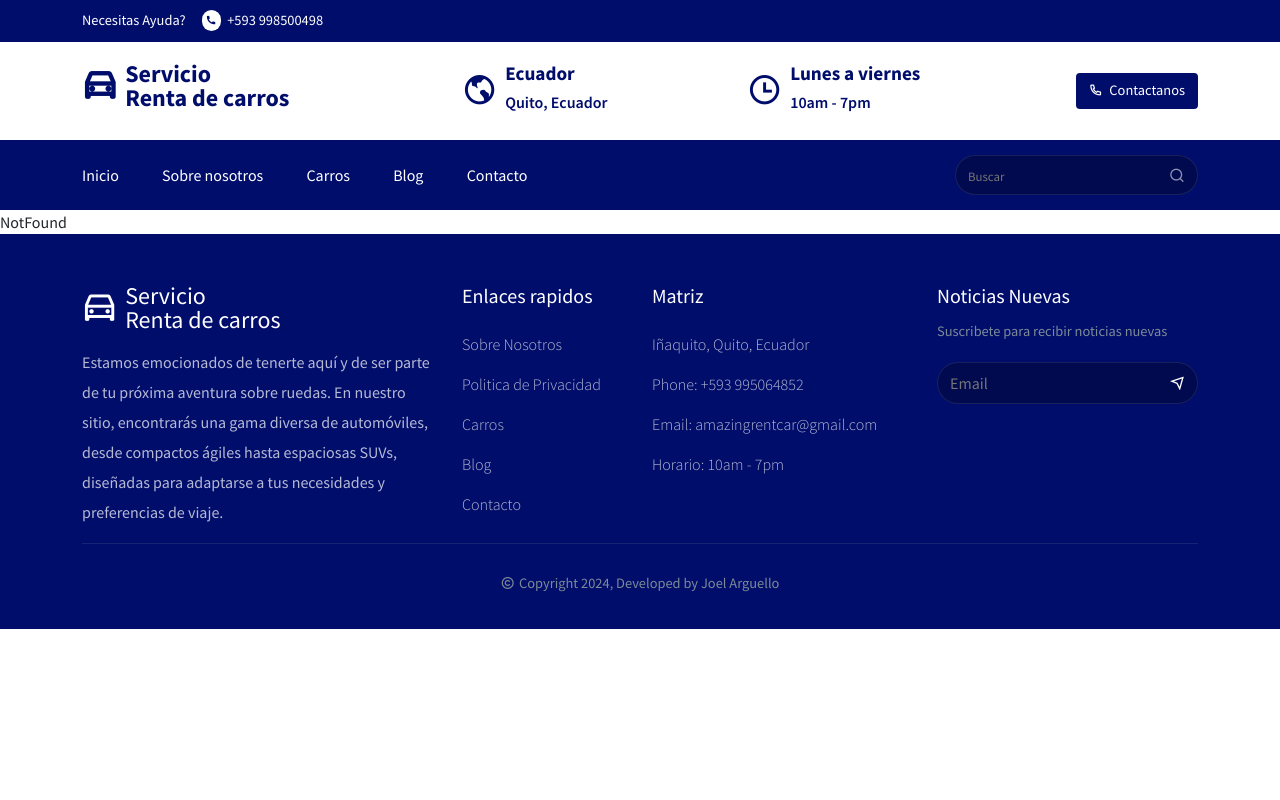
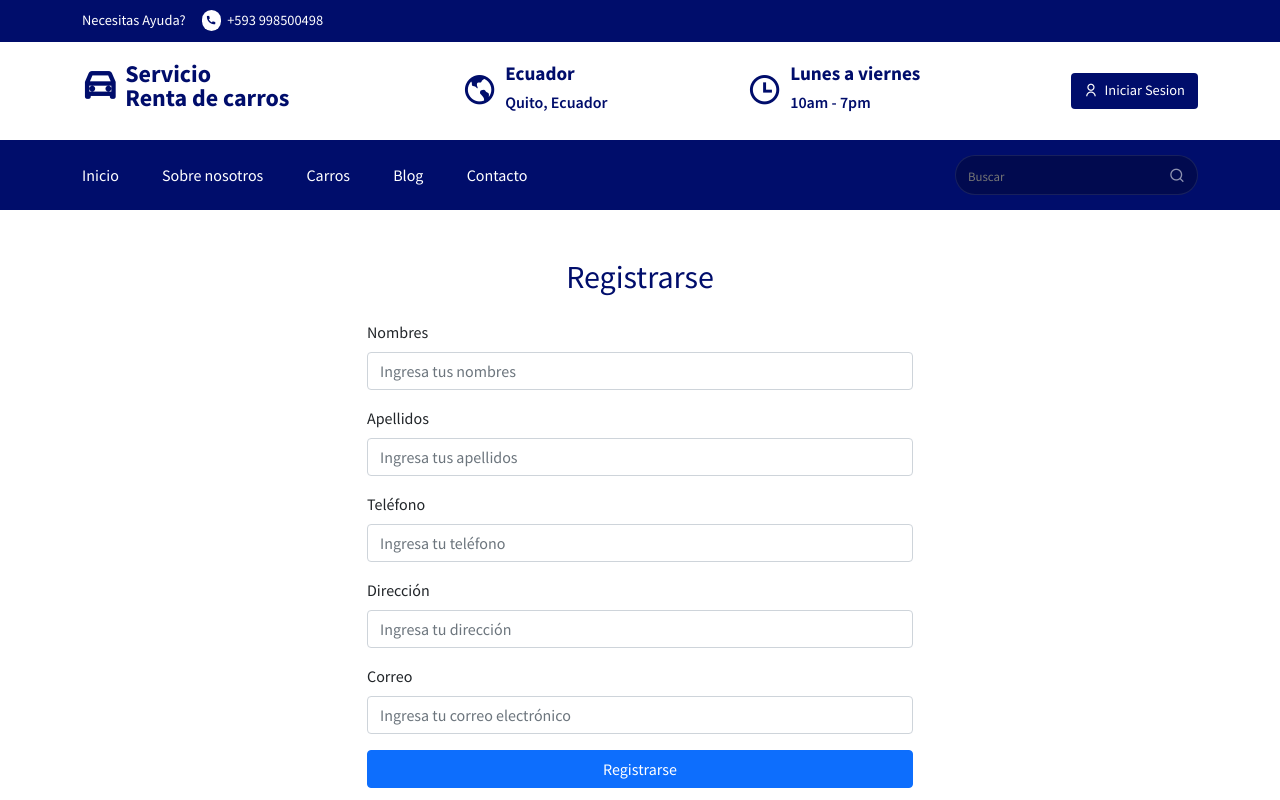
Before and after one commit to JoelArg02/Alquiler-de-Vehiculos-con-replicacion, a React (Create React App) app in the folder frontend/: page /signup in a window 1280 px wide. Shown: the top 800 px of the page. Built offline with nearby package versions, Linux system fonts and the light colour scheme; no server answers.

Commit message:
Formularios

```diff
--- a/frontend/src/App.js
+++ b/frontend/src/App.js
@@ -1,6 +1,15 @@
 import Layout from "./components/Layout/Layout";
+import React from "react";
 
 function App() {
+  const [data, setData] = React.useState(null);
+
+  React.useEffect(() => {
+    fetch("/api")
+      .then((res) => res.json())
+      .then((data) => setData(data.message));
+  }, []);
+
   return <Layout />;
 }
 
--- a/frontend/src/components/Header/Header.jsx
+++ b/frontend/src/components/Header/Header.jsx
@@ -111,8 +111,8 @@ const Header = () => {
               className=" d-flex align-items-center justify-content-end "
             >
               <button className="header__btn btn ">
-                <Link to="/contact">
-                  <i class="ri-phone-line"></i> Contactanos
+                <Link to="/login">
+                  <i class="ri-user-line"></i> Iniciar Sesion
                 </Link>
               </button>
             </Col>
--- /dev/null
+++ b/frontend/src/pages/Login.jsx
@@ -0,0 +1,56 @@
+import React, { useState } from "react";
+import { Container, Row, Col, Form, FormGroup, Label, Input, Button } from "reactstrap";
+import { Link } from "react-router-dom"; // Asumiendo que estás utilizando React Router para la navegación
+
+const Login = () => {
+  const [email, setEmail] = useState("");
+  const [password, setPassword] = useState("");
+
+  const handleLogin = (e) => {
+    e.preventDefault();
+    // Aquí puedes agregar la lógica para autenticar al usuario
+    console.log("Email:", email);
+    console.log("Password:", password);
+    // Por ahora, solo imprime el email y la contraseña en la consola
+  };
+
+  return (
+    <Container>
+      <Row className="justify-content-center mt-5">
+        <Col lg="3">
+          <h2 className="text-center mb-4">Iniciar Sesion</h2>
+          <Form onSubmit={handleLogin}>
+            <FormGroup>
+              <Label for="email">Email</Label>
+              <Input
+                type="email"
+                name="email"
+                id="email"
+                placeholder="Ingresa tu correo electronico"
+                value={email}
+                onChange={(e) => setEmail(e.target.value)}
+              />
+            </FormGroup>
+            <FormGroup>
+              <Label for="password">Contraseña</Label>
+              <Input
+                type="password"
+                name="password"
+                id="password"
+                placeholder="Ingresa tu contraseña"
+                value={password}
+                onChange={(e) => setPassword(e.target.value)}
+              />
+            </FormGroup>
+            <Button color="primary" block>Ingresar</Button>
+          </Form>
+          <div className="text-center mt-3">
+            <p>No estas registrado? <Link to="/signup">Registrate</Link></p>
+          </div>
+        </Col>
+      </Row>
+    </Container>
+  );
+};
+
+export default Login;
--- /dev/null
+++ b/frontend/src/pages/Signup.jsx
@@ -0,0 +1,118 @@
+import React, { useState } from "react";
+import { Container, Row, Col, Form, FormGroup, Label, Input, Button } from "reactstrap";
+import { Link } from "react-router-dom";
+
+const Signup = () => {
+  const [nombres, setNombres] = useState("");
+  const [apellidos, setApellidos] = useState("");
+  const [telefono, setTelefono] = useState("");
+  const [direccion, setDireccion] = useState("");
+  const [correo, setCorreo] = useState("");
+
+  const handleSignup = (e) => {
+    e.preventDefault();
+    crearUsuario();
+    console.log("Nombres:", nombres);
+    console.log("Apellidos:", apellidos);
+    console.log("Teléfono:", telefono);
+    console.log("Dirección:", direccion);
+    console.log("Correo:", correo);
+  };
+
+  const crearUsuario = async () => {
+    try {
+      const response = await fetch("/api/usuarios", {
+        method: "POST",
+        headers: {
+          "Content-Type": "application/json"
+        },
+        body: JSON.stringify({
+          nombres,
+          apellidos,
+          telefono,
+          direccion,
+          correo
+        })
+      });
+      if (!response.ok) {
+        throw new Error("Error al crear usuario");
+      }
+      // Aquí podrías manejar la respuesta si lo necesitas
+    } catch (error) {
+      console.error("Error al crear usuario:", error);
+    }
+  };
+
+  return (
+    <Container>
+      <Row className="justify-content-center mt-5">
+        <Col lg="6">
+          <h2 className="text-center mb-4">Registrarse</h2>
+          <Form onSubmit={handleSignup}>
+            <FormGroup>
+              <Label for="nombres">Nombres</Label>
+              <Input
+                type="text"
+                name="nombres"
+                id="nombres"
+                placeholder="Ingresa tus nombres"
+                value={nombres}
+                onChange={(e) => setNombres(e.target.value)}
+              />
+            </FormGroup>
+            <FormGroup>
+              <Label for="apellidos">Apellidos</Label>
+              <Input
+                type="text"
+                name="apellidos"
+                id="apellidos"
+                placeholder="Ingresa tus apellidos"
+                value={apellidos}
+                onChange={(e) => setApellidos(e.target.value)}
+              />
+            </FormGroup>
+            <FormGroup>
+              <Label for="telefono">Teléfono</Label>
+              <Input
+                type="text"
+                name="telefono"
+                id="telefono"
+                placeholder="Ingresa tu teléfono"
+                value={telefono}
+                onChange={(e) => setTelefono(e.target.value)}
+              />
+            </FormGroup>
+            <FormGroup>
+              <Label for="direccion">Dirección</Label>
+              <Input
+                type="text"
+                name="direccion"
+                id="direccion"
+                placeholder="Ingresa tu dirección"
+                value={direccion}
+                onChange={(e) => setDireccion(e.target.value)}
+              />
+            </FormGroup>
+            <FormGroup>
+              <Label for="correo">Correo</Label>
+              <Input
+                type="email"
+                name="correo"
+                id="correo"
+                placeholder="Ingresa tu correo electrónico"
+                value={correo}
+                onChange={(e) => setCorreo(e.target.value)}
+              />
+            </FormGroup>
+            <Button color="primary" block>Registrarse</Button>
+          </Form>
+          <div className="text-center mt-3">
+            <p>¿Ya tienes una cuenta? <Link to="/login">Iniciar Sesión</Link></p>
+          </div>
+        </Col>
+      </Row>
+    </Container>
+  );
+};
+
+export default Signup;
--- a/frontend/src/routers/Routers.js
+++ b/frontend/src/routers/Routers.js
@@ -8,6 +8,8 @@ import Blog from "../pages/Blog";
 import BlogDetails from "../pages/BlogDetails";
 import NotFound from "../pages/NotFound";
 import Contact from "../pages/Contact";
+import Login from "../pages/Login";
+import Signup from "../pages/Signup";
 
 const Routers = () => {
   return (
@@ -21,6 +23,8 @@ const Routers = () => {
       <Route path="/blogs/:slug" element={<BlogDetails />} />
       <Route path="/contact" element={<Contact />} />
       <Route path="*" element={<NotFound />} />
+      <Route path="/login" element={<Login />} />
+      <Route path="/signup" element={<Signup />} />
     </Routes>
   );
 };
```
Also changed, not shown: 1 other file (tests, documents, lock files or other folders).
